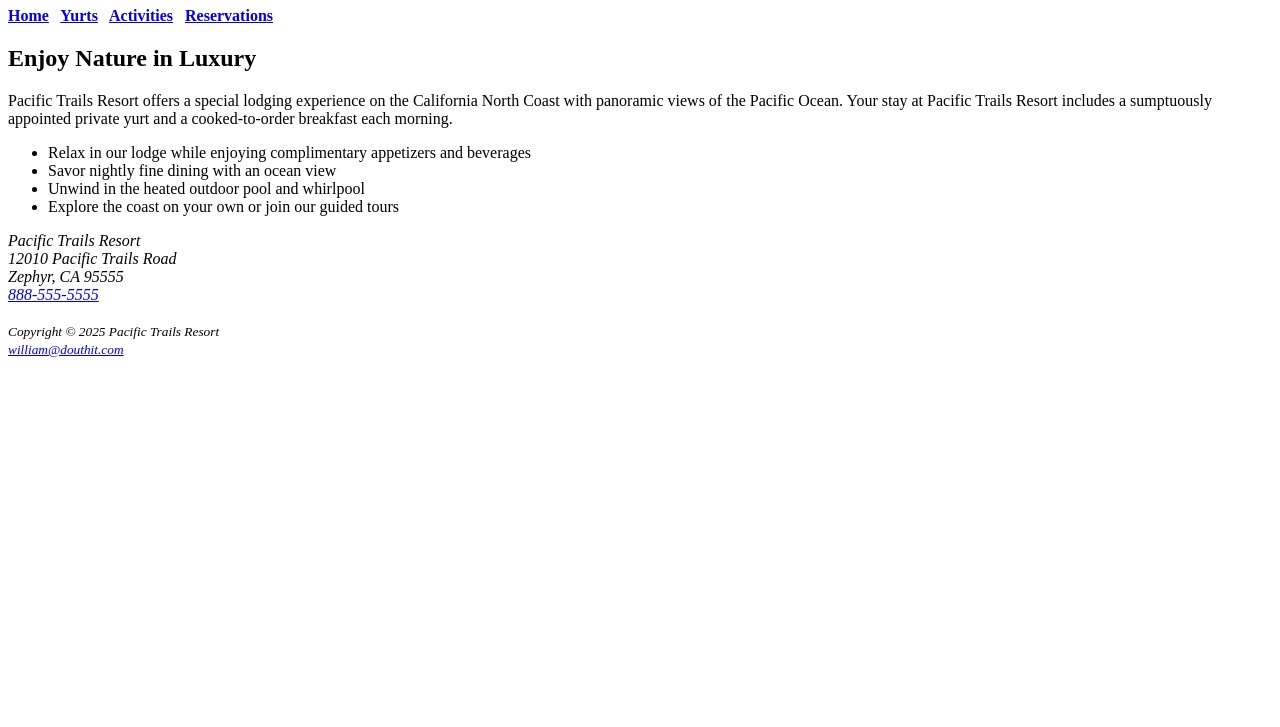
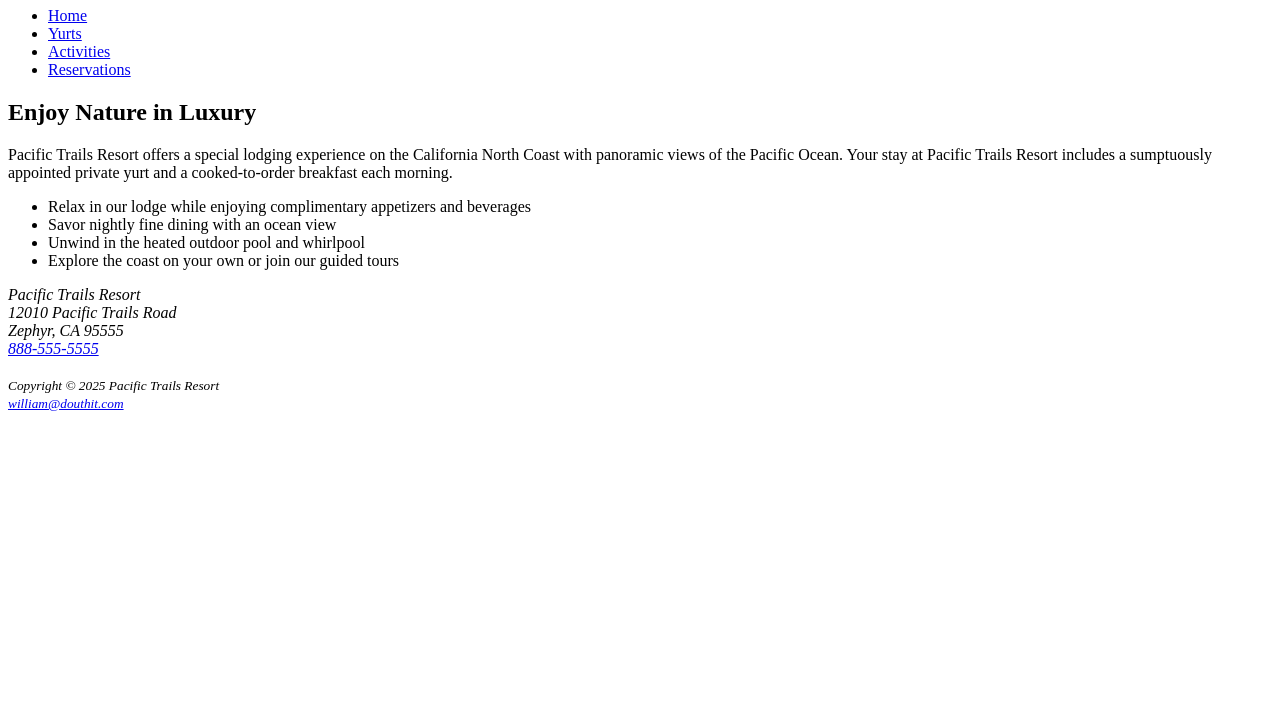
Before and after one commit to DouthitWilliam/webd152, a plain HTML site: page chapter2/pacific/index.html in a window 1280 px wide. Shown: the part 73-800 px from the top of the page. Drawn offline with Linux system fonts and the light colour scheme.

Commit message:
Add files via upload

```diff
--- a/chapter2/pacific/index.html
+++ b/chapter2/pacific/index.html
@@ -8,12 +8,12 @@
 <body>
     <h1>Pacific Trails Resort</h1>
     <nav>
-        <b>
-            <a href="index.html">Home</a> &nbsp;
-            <a href="yurts.html">Yurts</a> &nbsp;
-            <a href="activities.html">Activities</a> &nbsp;
-            <a href="reservations.html">Reservations</a>
-        </b>
+        <ul>
+            <li><a href="index.html">Home</a></li>
+            <li><a href="yurts.html">Yurts</a></li>
+            <li><a href="activities.html">Activities</a></li>
+            <li><a href="reservations.html">Reservations</a></li>
+        </ul>
     </nav>
     <main>
         <h2>Enjoy Nature in Luxury</h2>
```
Also changed, not shown: chapter2/pacific/yurts.html (+6 -6 lines).
